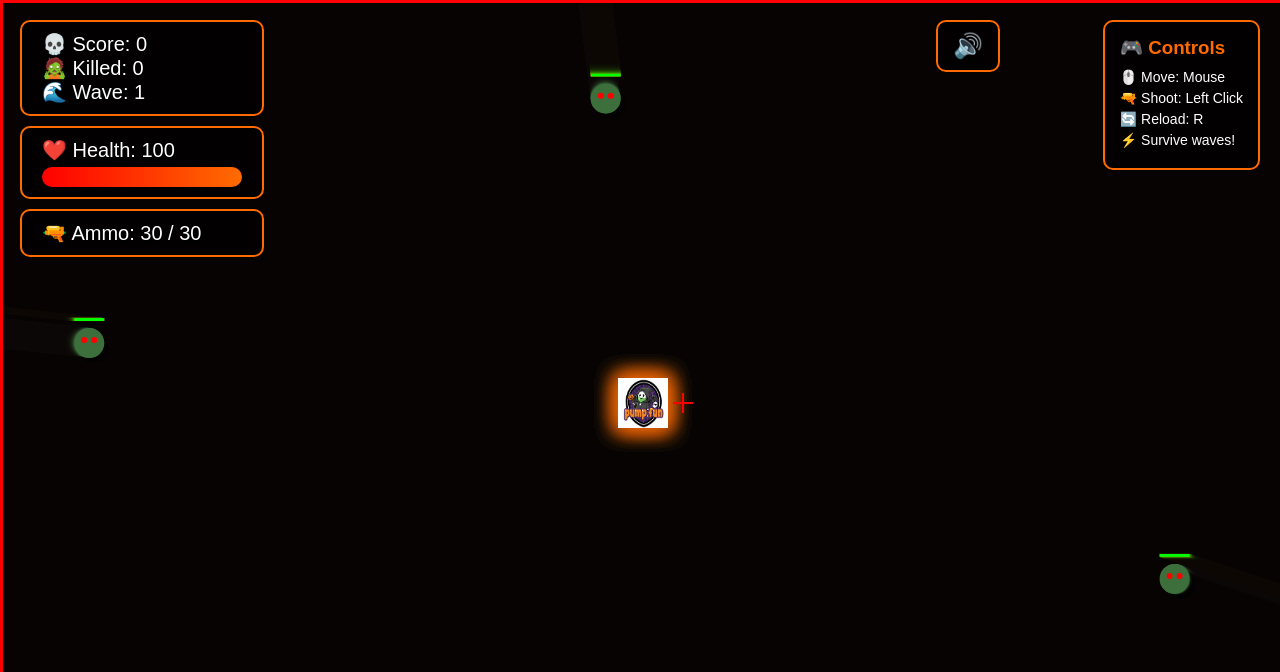
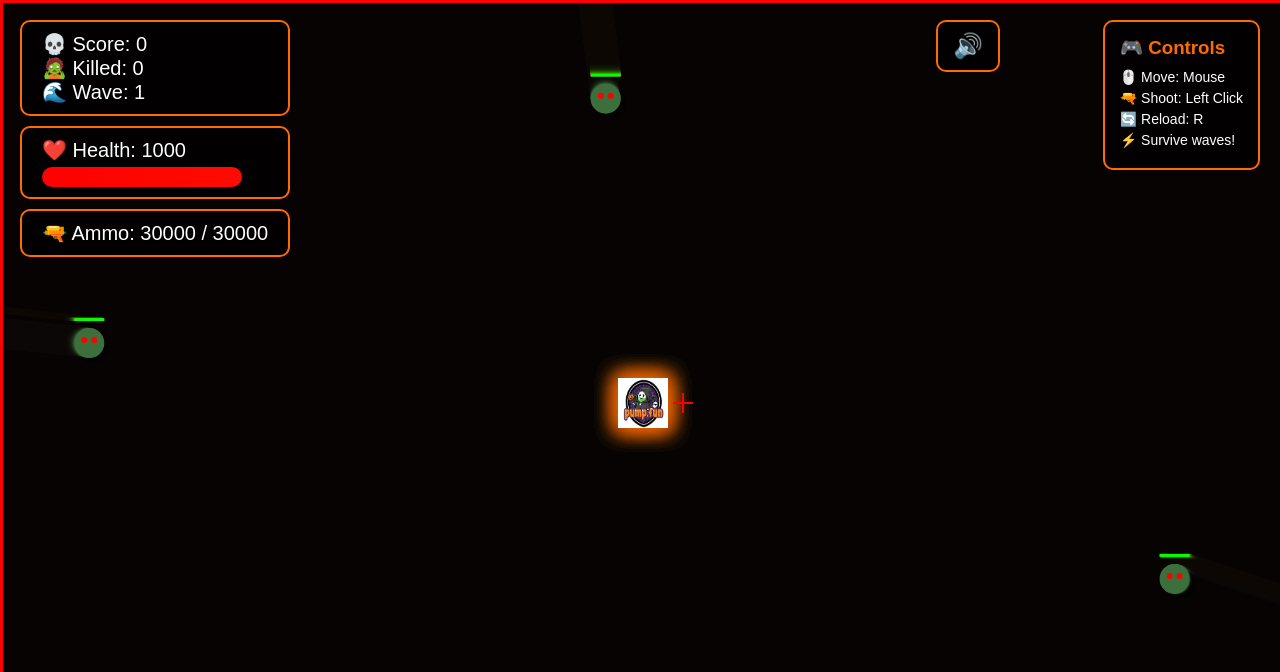
Before and after one commit to underdeathsolana/pumpfun-hallowen-party, a website: page zombie-game.html in a window 1280 px wide. Shown: the top 672 px of the page. Drawn offline with Linux system fonts and the light colour scheme.

Commit message:
30000ammo

```diff
--- a/zombie-game.html
+++ b/zombie-game.html
@@ -515,10 +515,10 @@
             x: canvas.width / 2,
             y: canvas.height / 2,
             radius: 20,
-            health: 100,
+            health: 1000,
             maxHealth: 100,
-            ammo: 30,
-            maxAmmo: 30,
+            ammo: 30000,
+            maxAmmo: 30000,
             reloading: false
         };
 
```
